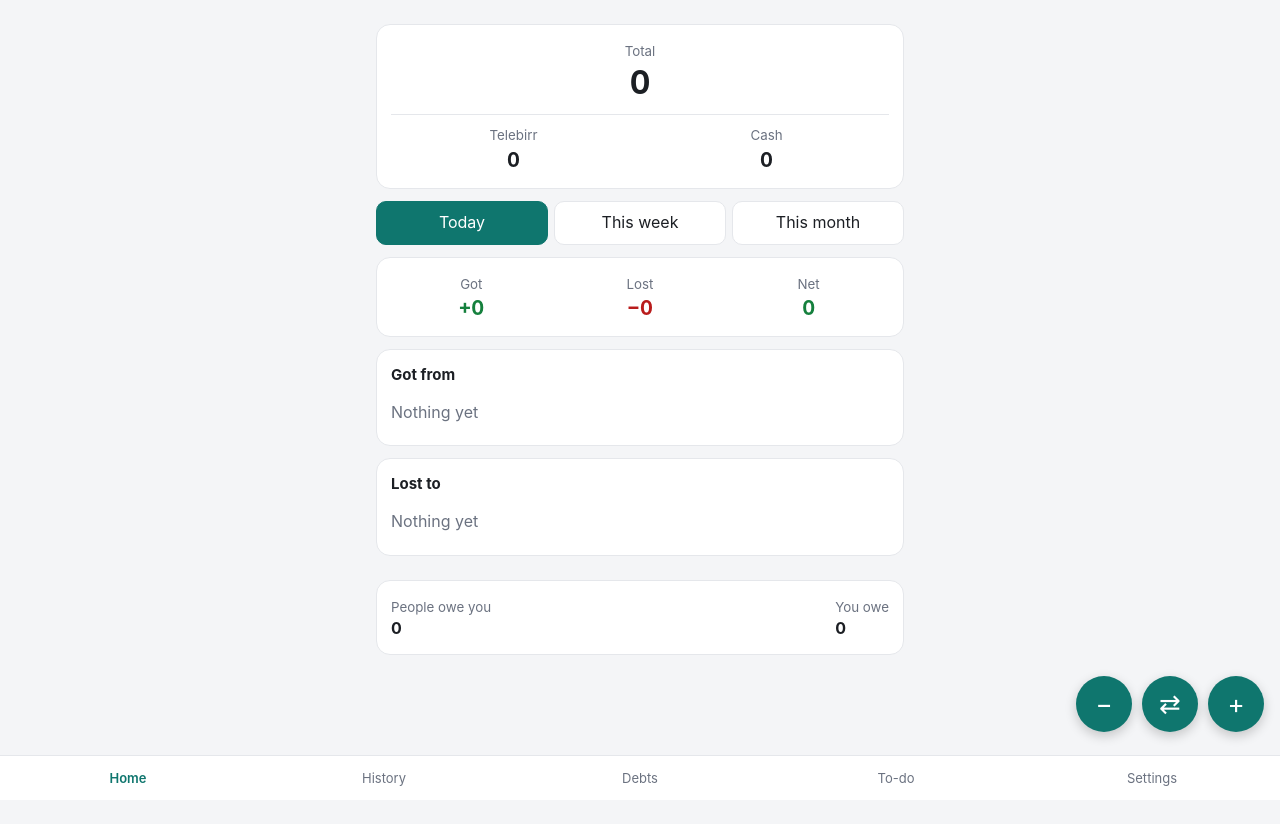
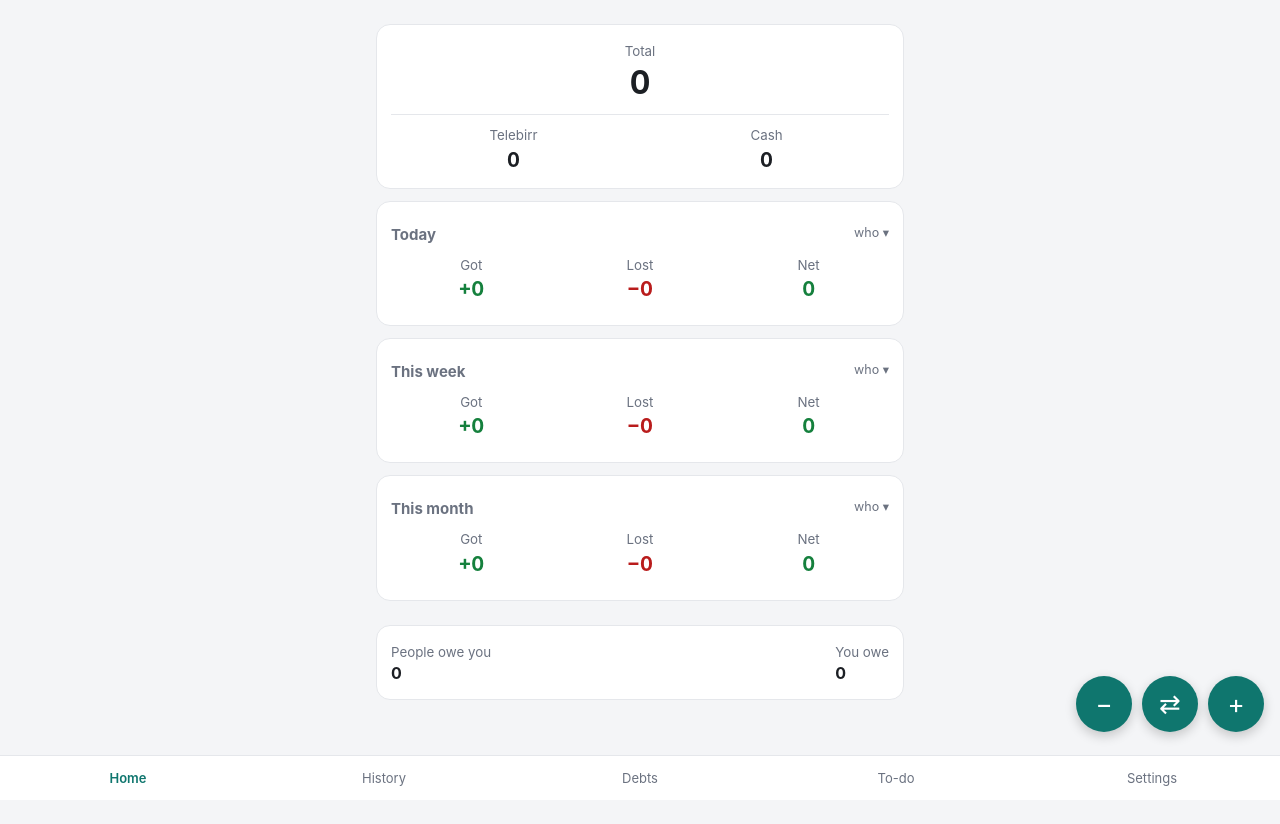
Before and after one commit to yaphet19/money-tracker, a website with bundled scripts: page index.html in a window 1280 px wide. Built offline with nearby package versions, Linux system fonts and the light colour scheme.

Commit message:
feat: stack Today, This week and This month on Home; tap one to see who
Co-Authored-By: Claude Opus 5.5 <noreply@anthropic.com>

```diff
--- a/screens/home.js
+++ b/screens/home.js
@@ -3,31 +3,38 @@ import { esc, fmt, signed, today, WALLETS } from '../ui.js';
 import { openEntryForm } from './entry-form.js';
 
 const PERIODS = { day: 'Today', week: 'This week', month: 'This month' };
-let period = 'day';
+const expanded = new Set(); // periods whose "from who" lists are open; kept across re-renders
 
 const people = obj => Object.entries(obj).sort((a, b) => b[1] - a[1])
   .map(([who, n]) => `<li><span>${esc(who)}</span><span>${fmt(n)}</span></li>`).join('')
   || '<li class="muted">Nothing yet</li>';
 
+function periodCard(state, key, label) {
+  const t = periodTotals(state.entries, periodStart(key, today()), today());
+  return `<details class="card period" data-period="${key}" ${expanded.has(key) ? 'open' : ''}>
+    <summary>
+      <h3>${label} <small class="chev">who ▾</small></h3>
+      <div class="totals">
+        <div><small>Got</small><strong class="pos">+${fmt(t.in)}</strong></div>
+        <div><small>Lost</small><strong class="neg">−${fmt(t.out)}</strong></div>
+        <div><small>Net</small><strong class="${t.net < 0 ? 'neg' : 'pos'}">${signed(t.net)}</strong></div>
+      </div>
+    </summary>
+    <h4>Got from</h4><ul class="list">${people(t.byPersonIn)}</ul>
+    <h4>Lost to</h4><ul class="list">${people(t.byPersonOut)}</ul>
+  </details>`;
+}
+
 export default {
   html(state) {
     const b = balances(state);
-    const t = periodTotals(state.entries, periodStart(period, today()), today());
     const d = debtTotals(state);
     return `
       <section class="card balances">
         <div class="total"><small>Total</small><strong class="${b.total < 0 ? 'neg' : ''}">${fmt(b.total)}</strong></div>
         ${['telebirr', 'cash'].map(k => `<div><small>${WALLETS[k]}</small><strong class="${b[k] < 0 ? 'neg' : ''}">${fmt(b[k])}</strong></div>`).join('')}
       </section>
-      <div class="seg">${Object.entries(PERIODS).map(([k, v]) =>
-        `<button data-period="${k}" aria-pressed="${k === period}">${v}</button>`).join('')}</div>
-      <section class="card totals">
-        <div><small>Got</small><strong class="pos">+${fmt(t.in)}</strong></div>
-        <div><small>Lost</small><strong class="neg">−${fmt(t.out)}</strong></div>
-        <div><small>Net</small><strong class="${t.net < 0 ? 'neg' : 'pos'}">${signed(t.net)}</strong></div>
-      </section>
-      <section class="card"><h3>Got from</h3><ul class="list">${people(t.byPersonIn)}</ul></section>
-      <section class="card"><h3>Lost to</h3><ul class="list">${people(t.byPersonOut)}</ul></section>
+      ${Object.entries(PERIODS).map(([k, v]) => periodCard(state, k, v)).join('')}
       <button class="card loans" data-go="debts">
         <span><small>People owe you</small><br><strong>${fmt(d.owedToMe)}</strong></span>
         <span><small>You owe</small><br><strong>${fmt(d.iOwe)}</strong></span>
@@ -42,9 +49,13 @@ export default {
     root.addEventListener('click', ev => {
       const b = ev.target.closest('button');
       if (!b) return;
-      if (b.dataset.period) { period = b.dataset.period; ctx.render(); }
       if (b.dataset.add) openEntryForm(ctx, b.dataset.add);
       if (b.dataset.go) ctx.go(b.dataset.go);
     });
+    // 'toggle' doesn't bubble, so listen in the capture phase
+    root.addEventListener('toggle', ev => {
+      const k = ev.target.dataset.period;
+      if (k) ev.target.open ? expanded.add(k) : expanded.delete(k);
+    }, true);
   },
 };
--- a/style.css
+++ b/style.css
@@ -27,9 +27,11 @@ small, .muted { color: var(--muted); }
 .balances .total { grid-column: 1 / -1; padding-bottom: 8px; border-bottom: 1px solid var(--line); }
 .balances .total strong { font-size: 32px; }
 .balances strong, .totals strong { display: block; font-size: 20px; font-variant-numeric: tabular-nums; }
-.seg { display: flex; gap: 6px; }
-.seg button { flex: 1; padding: 8px; }
-.seg [aria-pressed="true"] { background: var(--accent); color: #fff; border-color: var(--accent); }
+.period summary { list-style: none; cursor: pointer; }
+.period summary::-webkit-details-marker { display: none; }
+.period .chev { font-weight: 400; }
+.period[open] .chev { visibility: hidden; }
+.period h4 { margin: 12px 0 0; font-size: 14px; color: var(--muted); }
 .list { list-style: none; margin: 0; padding: 0; }
 .list li { display: flex; justify-content: space-between; align-items: center; gap: 8px; padding: 8px 0; border-bottom: 1px solid var(--line); }
 .list li:last-child { border-bottom: 0; }
```
